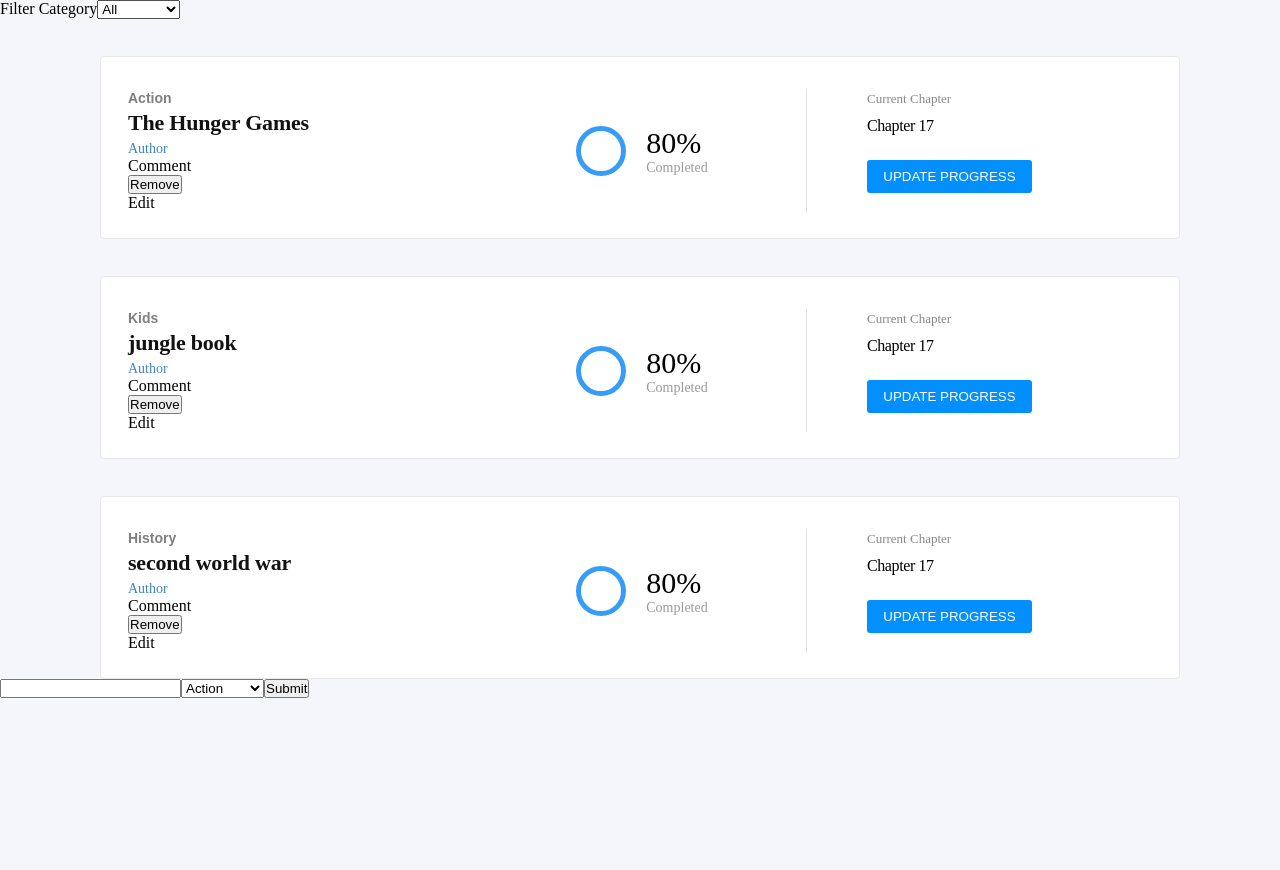
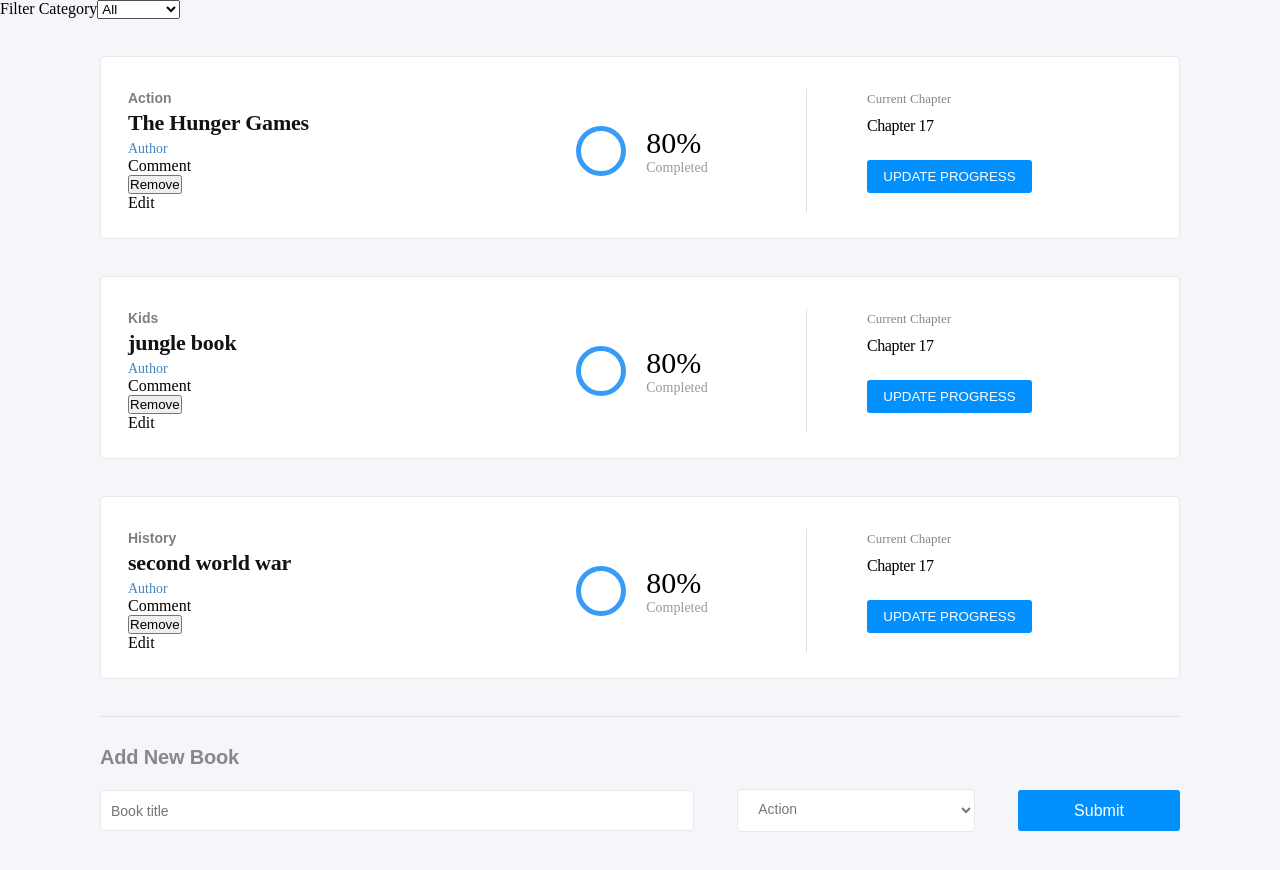
Before and after one commit to tahiry-dev/bookstore, a React (Create React App) app: page / in a window 1280 px wide. Shown: the top 870 px of the page. Before the commit the page ends 800 px from the top, so only its background shows below. Built offline with nearby package versions, Linux system fonts and the light colour scheme.

Commit message:
style booksform component

```diff
--- a/src/containers/BooksForm.js
+++ b/src/containers/BooksForm.js
@@ -33,10 +33,12 @@ const BooksForm = props => {
   };
 
   return (
-    <form>
-      <input type="text" name="title" value={title} onChange={handleChangeTitle} />
+    <div className="form_container">
+      <h3>Add New Book</h3>
+      <form className="form">
+        <input className="form_input" placeholder="Book title" type="text" name="title" value={title} onChange={handleChangeTitle} />
 
-      <select name="category" id="category" value={category} onChange={handleChangeCategory}>
+        <select className="form_select" name="category" id="category" value={category} onChange={handleChangeCategory}>
           {
             Categories.map(item => (
               <option value={item} key={item}>
@@ -48,6 +50,7 @@ const BooksForm = props => {
 
         <button type="submit" onClick={handleSubmit}>Submit</button>
       </form>
+    </div>
   );
 };
 
--- a/src/index.css
+++ b/src/index.css
@@ -157,3 +157,63 @@ body {
   border: none;
   cursor: pointer;
 }
+
+
+/*---------------------------BOOKsFORM.JS STYLE--------------------------------------*/
+
+.form_container {
+  margin: 37px 100px 100px;
+  border-top: 1px solid #e0e0e0;
+}
+
+.form_container h3 {
+  width: 174px;
+  height: 24px;
+  margin: 29px 524px 19px 0;
+  font-family: 'Montserrat', sans-serif;
+  font-size: 20px;
+  font-weight: bold;
+  letter-spacing: -0.18px;
+  color: #888;
+}
+
+.form {
+  display: flex;
+  align-items: center;
+  justify-content: space-between;
+}
+
+.form .form_input {
+  width: 55%;
+  height: 41px;
+  border-radius: 4px;
+  border: solid 1px #e8e8e8;
+  background-color: #fff;
+  padding: 0 10px 0;
+  outline-style: none;
+  font-size: 14px;
+}
+
+.form .form_select {
+  width: 22%;
+  height: 43px;
+  margin: 0 34px 0;
+  padding: 6px 15px 9px 16px;
+  border-radius: 4px;
+  border: solid 1px #e8e8e8;
+  background-color: #fff;
+  color: #797878;
+  outline-style: none;
+  font-size: 14px;
+}
+
+.form button {
+  width: 15%;
+  height: 41px;
+  border: none;
+  border-radius: 3px;
+  color: #fff;
+  background-color: #0290ff;
+  font-size: 16px;
+  cursor: pointer;
+}
```
Lines whose indentation alone changed are shown as unchanged.
